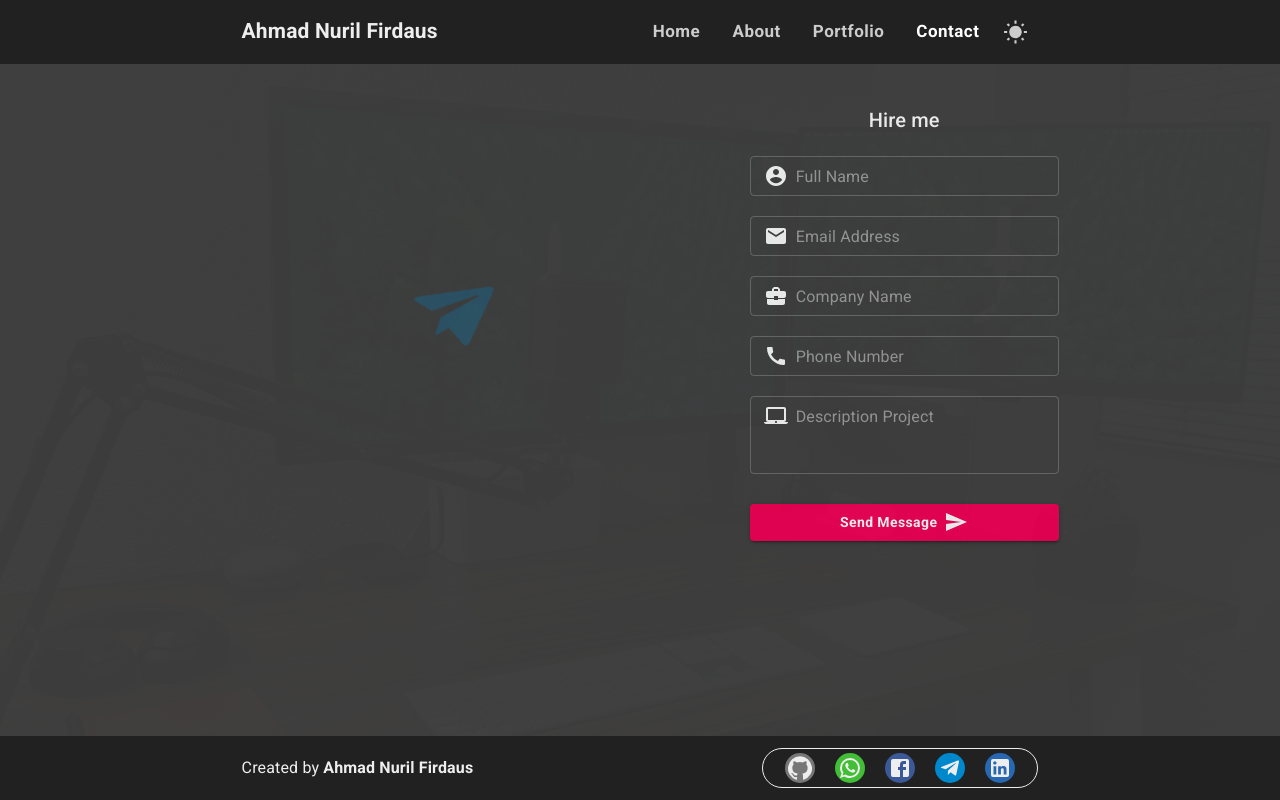
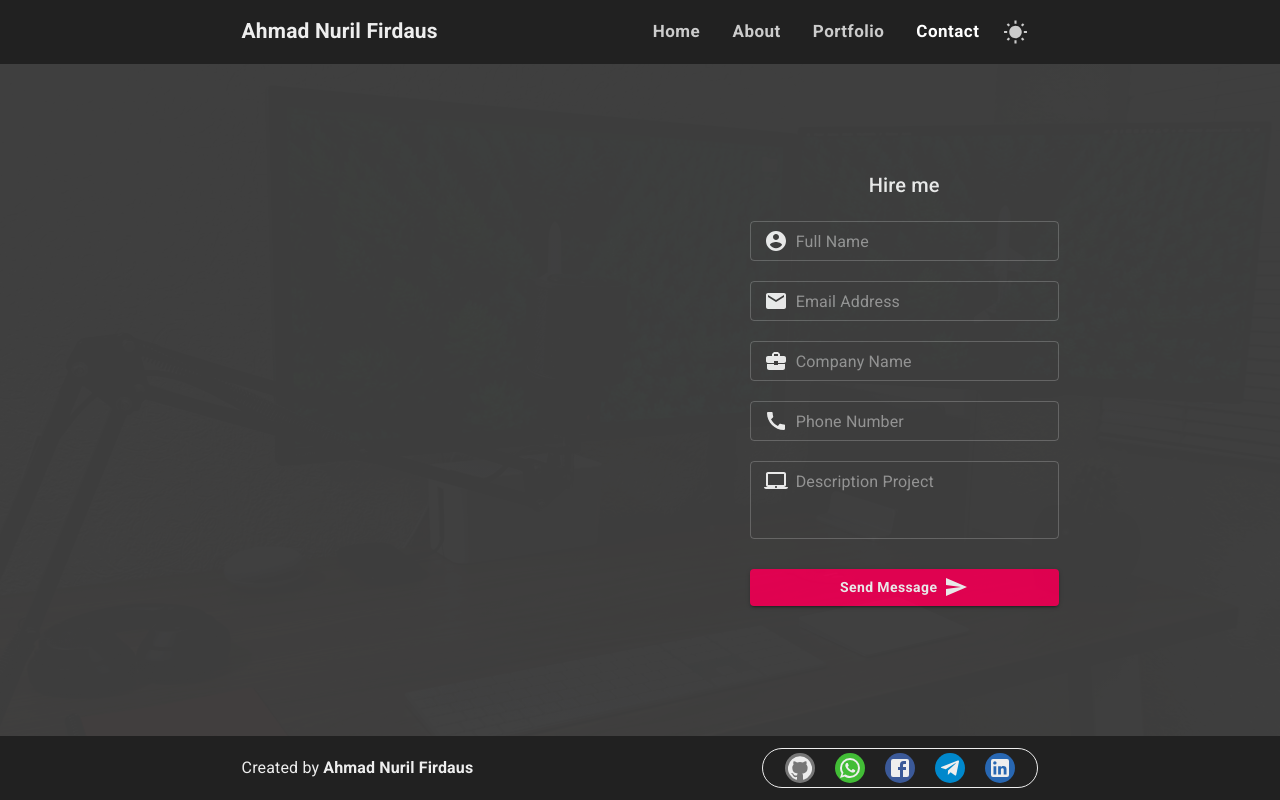
Before and after one commit to anfedu/ahmadnurilfirdaus.github.io, a Next.js app: page /contact in a window 1280 px wide. Built offline with nearby package versions, Linux system fonts and the light colour scheme.

Commit message:
fix design

```diff
--- a/components/Contact.js
+++ b/components/Contact.js
@@ -23,7 +23,7 @@ const useStyles = makeStyles((themes) => ({
   mainContainer: {
     borderRadius: 0,
     overflowY: "auto",
-    paddingTop: "5vh",
+    // paddingTop: "5vh",
     boxShadow: "none",
     opacity: 0.9,
     height: "85vh",
@@ -45,6 +45,8 @@ const useStyles = makeStyles((themes) => ({
     [themes.breakpoints.down("xs")]: {
       minHeight: "100vh",
     },
+    display: "flex",
+    alignItems: "center",
   },
   mobile: {
     [themes.breakpoints.up("lg")]: {
--- a/components/MessageSkeleton.js
+++ b/components/MessageSkeleton.js
@@ -14,11 +14,6 @@ const useStyles = makeStyles(() => ({
     borderRadius: 33,
     marginBottom: 20,
     animation: `$skeletons 700ms`,
-  },
-  icon: {
-    width: 100,
-    height: 100,
-    animation: `$myEffect 2000ms infinite`,
   },
   cardIcon: {
     position: "absolute",
@@ -37,6 +32,11 @@ const useStyles = makeStyles(() => ({
       width: 0,
     },
   },
+  icon: {
+    width: 100,
+    height: 100,
+    animation: `$myEffect 2000ms infinite`,
+  },
   "@keyframes myEffect": {
     "0%": {
       opacity: 0.3,
@@ -54,15 +54,15 @@ export default function MessageSkeleton({ body, color }) {
   const classes = useStyles();
   return (
     <div className={classes.root}>
-      <Card
+      {/*<Card
         className={classes.cardIcon}
         style={{
           color: Object.keys(body).length > 0 ? color : "#0088cc",
         }}
       >
         <TelegramIcon className={classes.icon} />
-      </Card>
-      <Skeleton className={classes.skeleton} style={{ width: 80 }}  />
+      </Card>*/}
+      <Skeleton className={classes.skeleton} style={{ width: 80 }} />
       <Skeleton className={classes.skeleton} style={{ width: 245 }} />
       <Skeleton className={classes.skeleton} style={{ width: 400 }} />
       <Skeleton
--- a/components/portfolio1.js
+++ b/components/portfolio1.js
@@ -130,14 +130,14 @@ export default function Resume() {
           >
             <Card className={classes.card}>
               <Grid container spacing={0}>
-                <Grid item lg={5} md={5} sm={5} xl={12}>
+                <Grid item lg={5} md={5} sm={5}>
                   <img
                     src={`/image/${item.mobile}`}
                     className={classes.image}
                   />
                   <img src={`/image/${item.web}`} className={classes.web} />
                 </Grid>
-                <Grid item lg={7} md={7} sm={7} xl={12}>
+                <Grid item lg={7} md={7} sm={7}>
                   <CardContent>
                     <Typography variant="h6" className={classes.title}>
                       {item.title}
```
